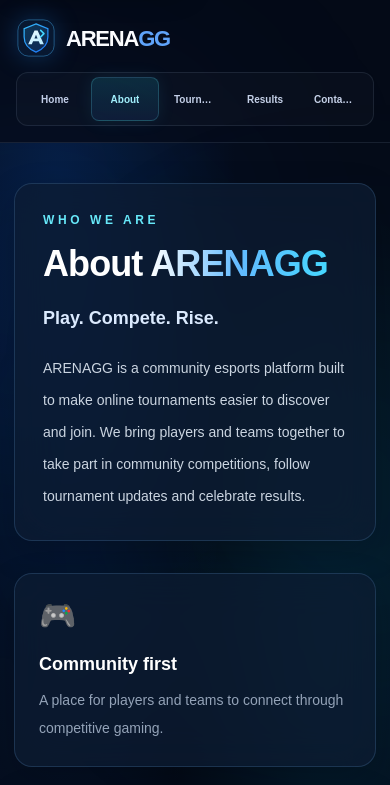
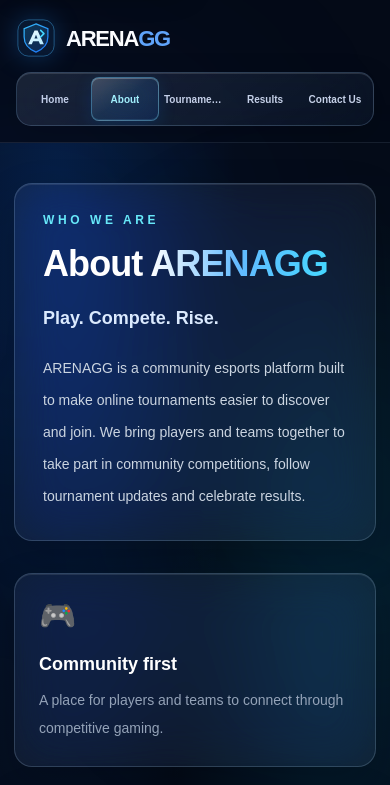
Before and after one commit to MDNOMAANKHAN/arenagg-tournament-app, a Next.js app: page /about in a window 390 px wide. Shown: the top 785 px of the page. Built offline with nearby package versions, Linux system fonts and the light colour scheme.

Commit message:
Polish interactions with iOS-inspired frosted glass motion

```diff
--- a/src/app/globals.css
+++ b/src/app/globals.css
@@ -1365,3 +1365,189 @@ input:-webkit-autofill:focus {
   .arena-error-shake, .arena-toast-drop, .arena-tab-panel { animation:none !important; }
   *, *::before, *::after { scroll-behavior:auto !important; transition-duration:.01ms !important; }
 }
+
+
+/* ==========================================
+   iOS-INSPIRED GLASS MOTION
+   Visual-only polish: keeps existing layouts and actions intact.
+========================================== */
+
+:root {
+  --arena-glass-fill: rgba(255, 255, 255, 0.055);
+  --arena-glass-edge: rgba(190, 225, 255, 0.19);
+  --arena-glass-shine: rgba(255, 255, 255, 0.13);
+  --arena-glass-blur: 24px;
+}
+
+/* A softly layered frosted surface with a fine inner highlight. */
+.arena-glass,
+.arena-nav,
+.admin-glass,
+.admin-topbar,
+.admin-sidebar,
+.arena-tournament,
+.arena-premium-card {
+  background-color: var(--arena-glass-fill);
+  border-color: var(--arena-glass-edge);
+  backdrop-filter: blur(var(--arena-glass-blur)) saturate(175%);
+  -webkit-backdrop-filter: blur(var(--arena-glass-blur)) saturate(175%);
+  box-shadow:
+    0 16px 42px rgba(0, 0, 0, 0.2),
+    inset 0 1px 0 rgba(255, 255, 255, 0.09);
+}
+
+/* Public navigation: a glass capsule and a spring-like moving lens. */
+.public-nav-slider {
+  overflow: hidden;
+  border-color: rgba(170, 215, 255, 0.2);
+  background:
+    linear-gradient(145deg, rgba(255,255,255,.085), rgba(255,255,255,.025)),
+    rgba(7, 17, 34, .56);
+  box-shadow:
+    0 10px 30px rgba(0, 0, 0, .18),
+    inset 0 1px 0 rgba(255,255,255,.12);
+  backdrop-filter: blur(28px) saturate(185%);
+  -webkit-backdrop-filter: blur(28px) saturate(185%);
+}
+
+.public-nav-indicator {
+  overflow: hidden;
+  border-color: rgba(125, 220, 255, .38) !important;
+  background:
+    linear-gradient(145deg, rgba(255,255,255,.2), rgba(76,185,255,.11) 48%, rgba(20,105,220,.13)) !important;
+  box-shadow:
+    0 5px 18px rgba(0, 145, 255, .14),
+    inset 0 1px 0 rgba(255,255,255,.25),
+    inset 0 -1px 0 rgba(120,210,255,.12) !important;
+  backdrop-filter: blur(18px) saturate(190%);
+  -webkit-backdrop-filter: blur(18px) saturate(190%);
+  transition:
+    transform .58s cubic-bezier(.22, 1, .36, 1),
+    background .25s ease,
+    box-shadow .3s ease;
+  will-change: transform;
+}
+
+.public-nav-indicator::after {
+  content: "";
+  position: absolute;
+  inset: 0;
+  border-radius: inherit;
+  pointer-events: none;
+  background: linear-gradient(115deg, transparent 15%, rgba(255,255,255,.2) 48%, transparent 78%);
+  transform: translateX(-130%);
+  animation: arenaGlassSweep 5.5s ease-in-out infinite;
+}
+
+.public-nav-link {
+  transition:
+    color .25s ease,
+    background-color .25s ease,
+    transform .35s cubic-bezier(.2,.8,.2,1);
+}
+
+.public-nav-link:active {
+  transform: scale(.96);
+}
+
+/* Admin segmented tabs use the same floating glass lens language. */
+[role="tablist"] {
+  border-color: rgba(190, 225, 255, .16) !important;
+  background:
+    linear-gradient(145deg, rgba(255,255,255,.07), rgba(255,255,255,.018)),
+    rgba(5, 15, 30, .5) !important;
+  box-shadow: inset 0 1px 0 rgba(255,255,255,.07);
+  backdrop-filter: blur(22px) saturate(170%);
+  -webkit-backdrop-filter: blur(22px) saturate(170%);
+}
+
+[role="tablist"] > span {
+  border: 1px solid rgba(140, 220, 255, .25);
+  background:
+    linear-gradient(145deg, rgba(255,255,255,.16), rgba(69,215,255,.09) 55%, rgba(37,140,255,.1)) !important;
+  box-shadow:
+    0 5px 16px rgba(0, 125, 255, .12),
+    inset 0 1px 0 rgba(255,255,255,.2);
+  backdrop-filter: blur(16px) saturate(180%);
+  -webkit-backdrop-filter: blur(16px) saturate(180%);
+  transition: transform .55s cubic-bezier(.22, 1, .36, 1);
+}
+
+/* Toasts arrive like a translucent system notification. */
+.arena-toast-drop {
+  border-color: rgba(190, 225, 255, .2) !important;
+  background: linear-gradient(145deg, rgba(27, 48, 75, .84), rgba(8, 20, 39, .78)) !important;
+  box-shadow:
+    0 18px 50px rgba(0,0,0,.32),
+    inset 0 1px 0 rgba(255,255,255,.13) !important;
+  backdrop-filter: blur(30px) saturate(185%);
+  -webkit-backdrop-filter: blur(30px) saturate(185%);
+  animation: arenaToastDrop .48s cubic-bezier(.16, 1, .3, 1) both;
+}
+
+/* Smooth, quiet card response instead of a hard jump. */
+.arena-tournament,
+.arena-premium-card,
+.arena-glass-button,
+.arena-glass-secondary,
+.admin-nav-item,
+.arena-password-toggle {
+  transition-timing-function: cubic-bezier(.2, .8, .2, 1);
+}
+
+.arena-tournament:hover,
+.arena-premium-card:hover {
+  box-shadow:
+    0 18px 44px rgba(0, 90, 190, .16),
+    inset 0 1px 0 rgba(255,255,255,.1);
+}
+
+.arena-progress-ring {
+  position: relative;
+  box-shadow: 0 0 22px rgba(69, 215, 255, .1);
+  transition: filter .35s ease, transform .45s cubic-bezier(.2,.8,.2,1);
+}
+
+.arena-progress-ring::before {
+  background: linear-gradient(145deg, #12243b, #091426) !important;
+  box-shadow: inset 0 1px 0 rgba(255,255,255,.08);
+}
+
+.arena-progress-ring:hover {
+  filter: drop-shadow(0 0 8px rgba(69, 215, 255, .2));
+  transform: scale(1.035);
+}
+
+@keyframes arenaGlassSweep {
+  0%, 65% { transform: translateX(-130%); opacity: 0; }
+  78% { opacity: .8; }
+  100% { transform: translateX(130%); opacity: 0; }
+}
+
+@keyframes arenaToastDrop {
+  0% { opacity: 0; transform: translate3d(0, -18px, 0) scale(.96); }
+  70% { opacity: 1; transform: translate3d(0, 2px, 0) scale(1.005); }
+  100% { opacity: 1; transform: translate3d(0, 0, 0) scale(1); }
+}
+
+@media (max-width: 640px) {
+  .public-nav-slider {
+    border-radius: 15px;
+  }
+  .public-nav-link {
+    padding-inline: 3px;
+    font-size: 10px;
+  }
+}
+
+@media (prefers-reduced-motion: reduce) {
+  .public-nav-indicator,
+  [role="tablist"] > span,
+  .public-nav-link,
+  .arena-progress-ring {
+    transition: none !important;
+  }
+  .public-nav-indicator::after {
+    animation: none !important;
+  }
+}
```
